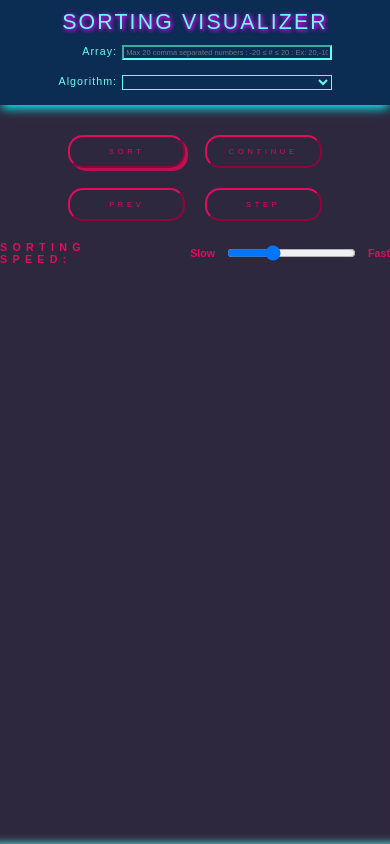
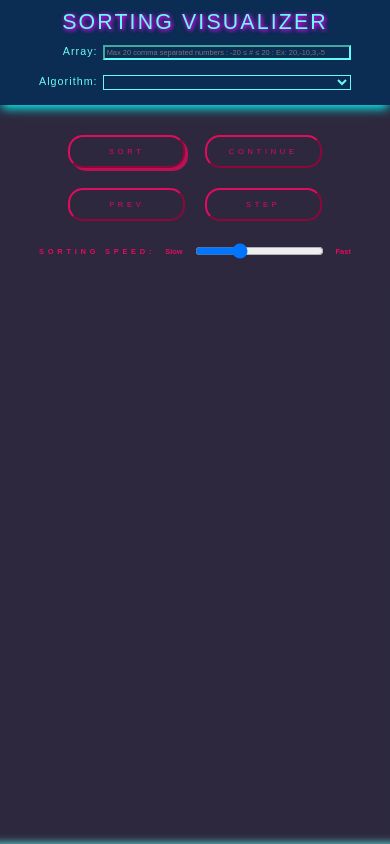
Before and after one commit to arnaidu/ReactSortingVisualizer, a React (Create React App) app: page / in a window 390 px wide. Built offline with nearby package versions, Linux system fonts and the light colour scheme.

Commit message:
fixed the iphone compatability

```diff
--- a/public/index.html
+++ b/public/index.html
@@ -3,7 +3,7 @@
   <head>
     <meta charset="utf-8" />
     <link rel="icon" href="%PUBLIC_URL%/favicon.ico" />
-    <meta name="viewport" content="width=device-width, initial-scale=1" />
+    <meta name="viewport" content="width=device-width, initial-scale=1 viewport-fit=cover" />
     <meta name="theme-color" content="#000000" />
     <meta
       name="description"
--- a/src/form-display/Header.js
+++ b/src/form-display/Header.js
@@ -128,7 +128,10 @@ const Form = ({ state, setState }) => {
             </div>
 
             <div className="container-speed">
+                <div className="flex">
                     <output id="output1">Sorting Speed:</output>
+                </div>
+                <div className="flex">
                     <output id="output2">Slow</output>
                     <input
                         type="range"
@@ -140,6 +143,7 @@ const Form = ({ state, setState }) => {
                     />
                     <output id="output3">Fast</output>
                 </div>
+            </div>
         </>
     );
 };
--- a/src/styles/App.css
+++ b/src/styles/App.css
@@ -1,8 +1,10 @@
 html {
     height: 100%;
+    min-width: 100%;
     width: 100%;
     font-family: Arial, Helvetica, sans-serif;
     font-size: 16pt;
+    padding: env(safe-area-inset);
 }
 
 body {
@@ -10,6 +12,7 @@ body {
     background: rgb(45, 40, 62);
     display: flex;
     height: 100%;
+    width: 100%;
 }
 
 p {
--- a/src/styles/buttons.css
+++ b/src/styles/buttons.css
@@ -85,6 +85,6 @@
     }
 
     .container-button {
-        margin-top: 30px;
+        margin-top: 10px;
     }
 }
--- a/src/styles/header.css
+++ b/src/styles/header.css
@@ -5,6 +5,12 @@
     background-color: rgb(11, 45, 83);
     /*box-shadow: 0px 12px 10px -10px cyan;*/
     box-shadow: 0px 5px 10px -2px cyan;
+    align-items: center;
+}
+
+.flex {
+    display: flex;
+    justify-content: center;
     align-items: center;
 }
 
@@ -17,7 +23,7 @@
     flex-direction: row;
     justify-content: center;
     align-items: center;
-    margin-top: 40px;
+    margin-top: 30px;
     margin-bottom: 20px;
 }
 
@@ -86,15 +92,18 @@
     #logo {
         font-size: 1.25rem;
     }
+    .container-form {
+        width: 40%;
+    }
 }
 
-@media (max-width: 686px) {
+@media (max-width: 736px) {
     .container-header {
         flex-direction: column;
     }
     .container-form {
         margin-top: 0;
-        width: 70%;
+        width: 80%;
     }
     #logo {
         font-size: 1rem;
@@ -102,10 +111,27 @@
     .container-speed {
         margin-top: 20px;
     }
+    #output1 {
+        margin-right: 20px;
+    }
+}
+
+@media (max-width: 466px) {
+    #output1 {
+        margin-right: 10px;
+    }
+    #output1,
+    #output2,
+    #output3 {
+        font-size: 0.35rem;
+    }
 }
 
 @media (max-width: 376px) {
     .container-form {
         width: 80%;
     }
+    .container-speed {
+        margin-top: 0px;
+    }
 }
```
Lines whose indentation alone changed are shown as unchanged.
